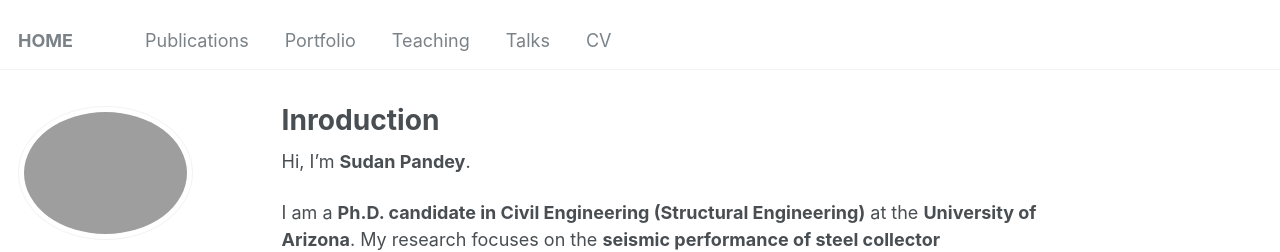
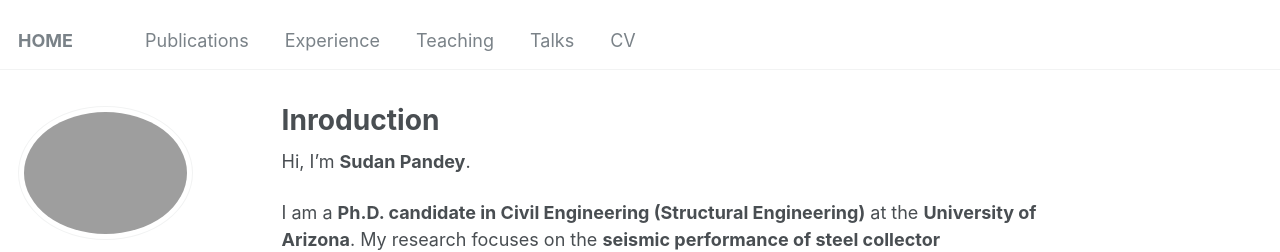
Before and after one commit to pdy-sdn/pandeysudan.github.io, a Jekyll site: the page built from _pages/about.md, in a window 1280 px wide. Shown: the top 252 px of the page. Built offline with Jekyll 4.4.1, drawn with Linux system fonts in a browser that asks for light colours; some web fonts are replaced.

Commit message:
Update navigation.yml

```diff
--- a/_data/navigation.yml
+++ b/_data/navigation.yml
@@ -9,8 +9,8 @@ main:
     url: /publications/
     #url: https://scholar.google.com/citations?hl=en&user=3by7zkIAAAAJ
 
-  - title: "Portfolio"
-    url: /portfolio/
+  - title: "Experience"
+    url: /Experience/
 
   - title: "Teaching"
     url: /teaching/
@@ -18,10 +18,13 @@ main:
   - title: "Talks"
     url: /talks/
 
-
   - title: "CV"
     url: /cv/
     #url: /files/SP_CV.17SEP2025.pdf
+
+
+#- title: "Portfolio"
+#   url: /portfolio/
 
 #  - title: "Blog Posts"
 #    url: /year-archive/
```
